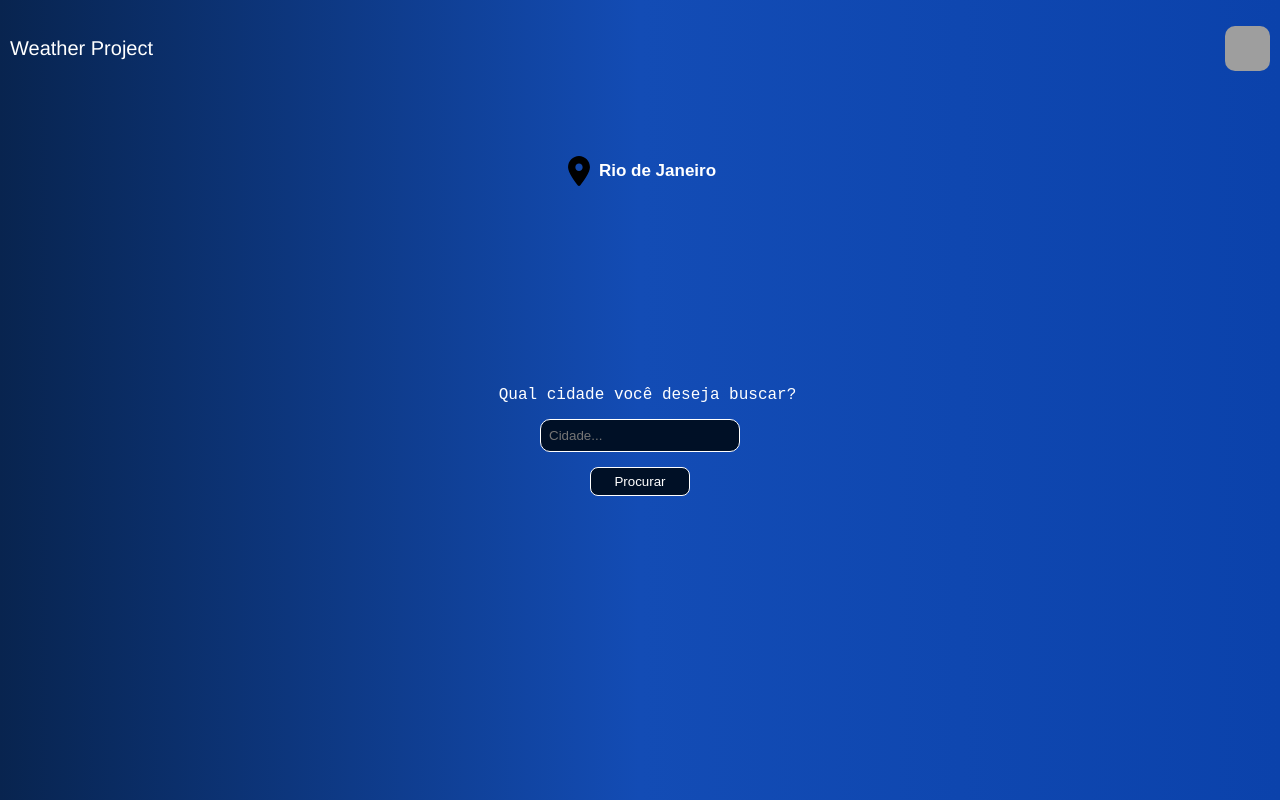
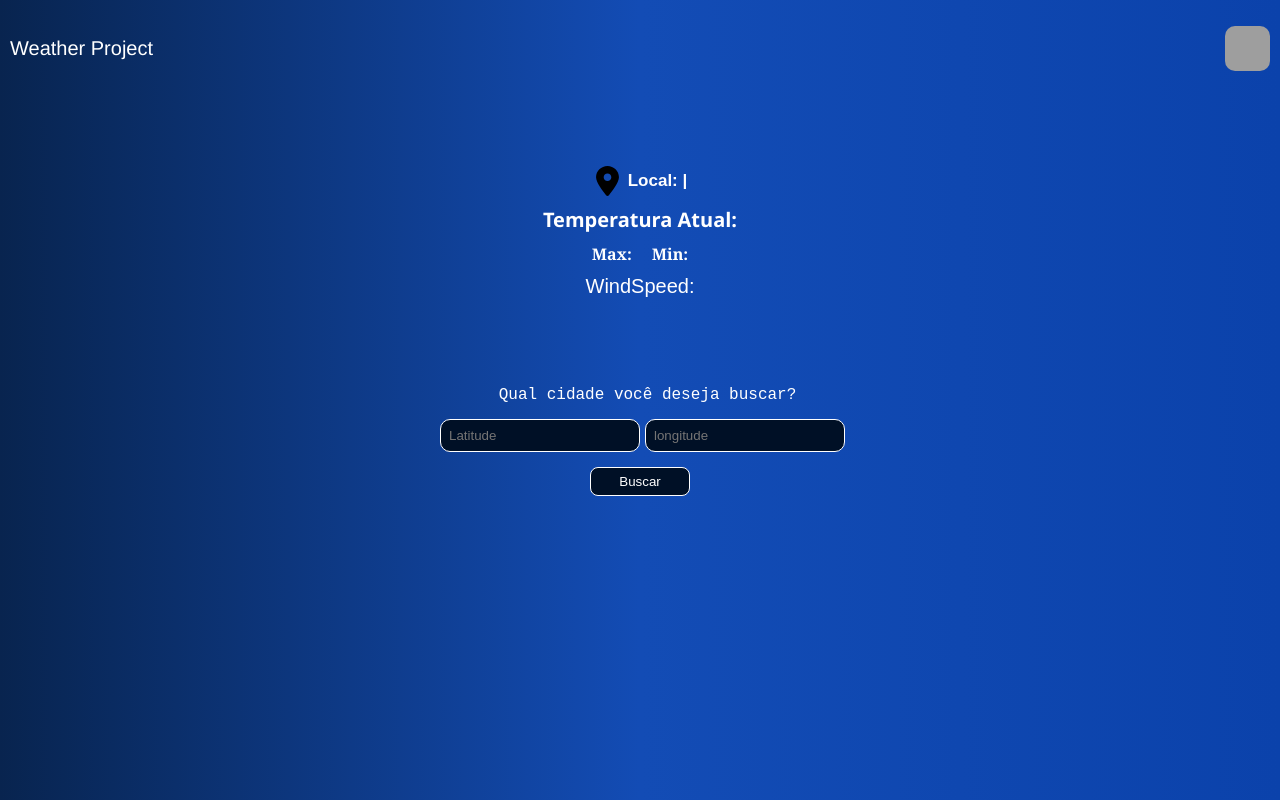
Before and after one commit to MarceloBxD/weather-project, a React (Vite) app: page / in a window 1280 px wide. Built offline with nearby package versions, Linux system fonts and the light colour scheme; grey boxes are pictures that could not be loaded.

Commit message:
making worth it and showing info

```diff
--- a/src/components/Button/index.jsx
+++ b/src/components/Button/index.jsx
@@ -1,9 +1,13 @@
-import React from 'react'
-import * as C from './styles'
+import React from "react";
+import * as C from "./styles";
+import { useApp } from "../../contexts/context";
 
-export const Button = ({value}) => {
 
-  return (
-    <C.Button onClick={e => console.log(e.target)}>{value}</C.Button>
-  )
-}
+export const Button = ({ value }) => {
+
+  const { getWeatherData } = useApp()
+
+
+
+  return <C.Button onClick={getWeatherData}>{value}</C.Button>;
+};
--- a/src/components/Input/index.jsx
+++ b/src/components/Input/index.jsx
@@ -1,12 +1,15 @@
-import React from 'react'
-import * as C from './styles'
-import { useState } from 'react'
+import React from "react";
+import * as C from "./styles";
+import { useApp } from "../../contexts/context";
 
 export const Input = () => {
 
-  const [cityToSearch, setCityToSearch] = useState("")
+  const { setLatitude, setLongitude } = useApp()
 
   return (
-    <C.Input onChange={e => setCityToSearch(e.target.value)} placeholder='Cidade...' value={cityToSearch}/>
-  )
-}
+    <C.InputArea>
+      <C.Input onChange={e => setLatitude(e.target.value)} placeholder="Latitude" />
+      <C.Input onChange={e => setLongitude(e.target.value)} placeholder="longitude" />
+    </C.InputArea>
+  );
+};
--- a/src/components/Input/styles.js
+++ b/src/components/Input/styles.js
@@ -10,4 +10,10 @@ export const Input = styled.input`
     padding: 8px;
     background-color: #001026;
     color: #fff;
+    margin-top: 15px;
+    margin-left: 5px;
 `
+
+export const InputArea = styled.div`
+    border-radius: 10px;
+`
--- /dev/null
+++ b/src/contexts/context.jsx
@@ -0,0 +1,54 @@
+import React, { createContext, useContext, useState } from "react";
+const API_KEY = "3f1bbc5874f2b125ae28942e16e03cf3";
+
+const AppContext = createContext();
+
+export function AppProvider({ children }) {
+  const [name, setName] = useState("")
+  const [tempMax, setTempMax] = useState(undefined)
+  const [tempMin, setTempMin] = useState(undefined)
+  const [latitude, setLatitude] = useState(undefined)
+  const [longitude, setLongitude] = useState(undefined)
+  const [windSpeed, setWindSpeed] = useState(undefined)
+  const [temperature, setTemperature] = useState(undefined)
+  const [country, setCountry] = useState(undefined)
+
+  const getWeatherData = async () => {
+    const apiWeatherURL = `https://api.openweathermap.org/data/2.5/weather?lat=${latitude}&lon=${longitude}&appid=${API_KEY}`;
+    const res = await fetch(apiWeatherURL);
+    const data = await res.json();
+    console.log(data);
+    setName(data.name)
+    setTempMax(data.main.temp_max)
+    setTempMin(data.main.temp_min)
+    setWindSpeed(data.wind.speed)
+    setTemperature(data.main.temp)
+    setCountry(data.sys.country)
+  };
+
+  const value = {
+    name,
+    setName,
+    tempMax,
+    setTempMax,
+    tempMin,
+    setTempMin,
+    latitude,
+    setLatitude,
+    longitude,
+    setLongitude,
+    getWeatherData,
+    windSpeed,
+    setWindSpeed,
+    temperature,
+    setTemperature,
+    country,
+    setCountry
+  };
+
+  return <AppContext.Provider value={value}>{children}</AppContext.Provider>;
+}
+
+export function useApp() {
+  return useContext(AppContext);
+}
--- a/src/main.jsx
+++ b/src/main.jsx
@@ -1,9 +1,12 @@
-import React from 'react'
-import ReactDOM from 'react-dom/client'
-import App from './App'
+import React from "react";
+import ReactDOM from "react-dom/client";
+import App from "./App";
+import { AppProvider } from "./contexts/context";
 
-ReactDOM.createRoot(document.getElementById('root')).render(
-  <React.StrictMode>
-    <App />
-  </React.StrictMode>
-)
+ReactDOM.createRoot(document.getElementById("root")).render(
+  <AppProvider>
+    <React.StrictMode>
+      <App />
+    </React.StrictMode>
+  </AppProvider>
+);
--- a/src/sections/Main/WeatherContainer/index.jsx
+++ b/src/sections/Main/WeatherContainer/index.jsx
@@ -3,19 +3,32 @@ import * as C from "./styles";
 import { Input } from "../../../components/Input/index";
 import { Button } from "../../../components/Button";
 import locationIcon from "../../../assets/images/location.svg";
+import { useApp } from "../../../contexts/context";
 
 export const WeatherContainer = () => {
+  const { name, tempMax, tempMin, windSpeed, temperature, country } = useApp();
+
   return (
     <C.GeralContainer>
       <C.Container>
         <C.LocationData>
-          <C.Img src={locationIcon} />
-          <C.CityName>Rio de Janeiro</C.CityName>
+          <C.DataCity>
+            <C.Img src={locationIcon} />
+            <C.CityName>Local: {name} | {country}</C.CityName>
+          </C.DataCity>
+          <C.TemperatureInMoment>
+            Temperatura Atual: {temperature}
+          </C.TemperatureInMoment>
+          <C.MaxMin>
+            <C.Temperature>Max: {tempMax}</C.Temperature>
+            <C.Temperature>Min: {tempMin}</C.Temperature>
+          </C.MaxMin>
+          <C.WindSpeed>WindSpeed: {windSpeed}</C.WindSpeed>
         </C.LocationData>
         <C.CitySearchContainer>
-        <C.Typography>Qual cidade você deseja buscar?</C.Typography>
-        <Input />
-        <Button value="Procurar" />
+          <C.Typography>Qual cidade você deseja buscar?</C.Typography>
+          <Input />
+          <Button value="Buscar" />
         </C.CitySearchContainer>
       </C.Container>
     </C.GeralContainer>
--- a/src/sections/Main/WeatherContainer/styles.js
+++ b/src/sections/Main/WeatherContainer/styles.js
@@ -33,6 +33,22 @@ export const Img = styled.img`
 
 `
 
+export const TemperatureInMoment = styled.h1`
+    font-size: 20px;
+    color: #fff;
+    font-family: 'Segoe UI', Tahoma, Geneva, Verdana, sans-serif;
+`
+
+export const WindSpeed = styled.div`
+    width: 300px;
+    display: flex;
+    justify-content: center;
+    height: 40px;
+    color: #fff;
+    font-weight: 200;
+    font-size: 20px;
+`
+
 export const CitySearchContainer = styled.div`
     display: flex;
     flex-direction: column;
@@ -42,10 +58,17 @@ export const CitySearchContainer = styled.div`
 
 export const LocationData = styled.div`
     display: flex;
-    justify-content: center;
+    flex-direction: column;
+    align-items: center;
     width: 300px;
     height: 200px;
     border-radius: 10px;
+    padding: 10px;
+    gap: 10px
+`
+
+export const DataCity = styled.div`
+    display: flex;
 `
 
 export const Typography = styled.p`
@@ -55,3 +78,14 @@ export const Typography = styled.p`
     margin-left: 15px;
     color: #fff;
 `
+
+export const Temperature = styled.h1`
+    font-family: Cambria, Cochin, Georgia, Times, 'Times New Roman', serif;
+    color: #FFF;
+    font-size: 16px;
+`
+
+export const MaxMin = styled.div`
+    display: flex;
+    gap: 20px;
+`
```
Also changed, not shown: src/APIreq/weatherApi.js (added, +8 -0 lines).
